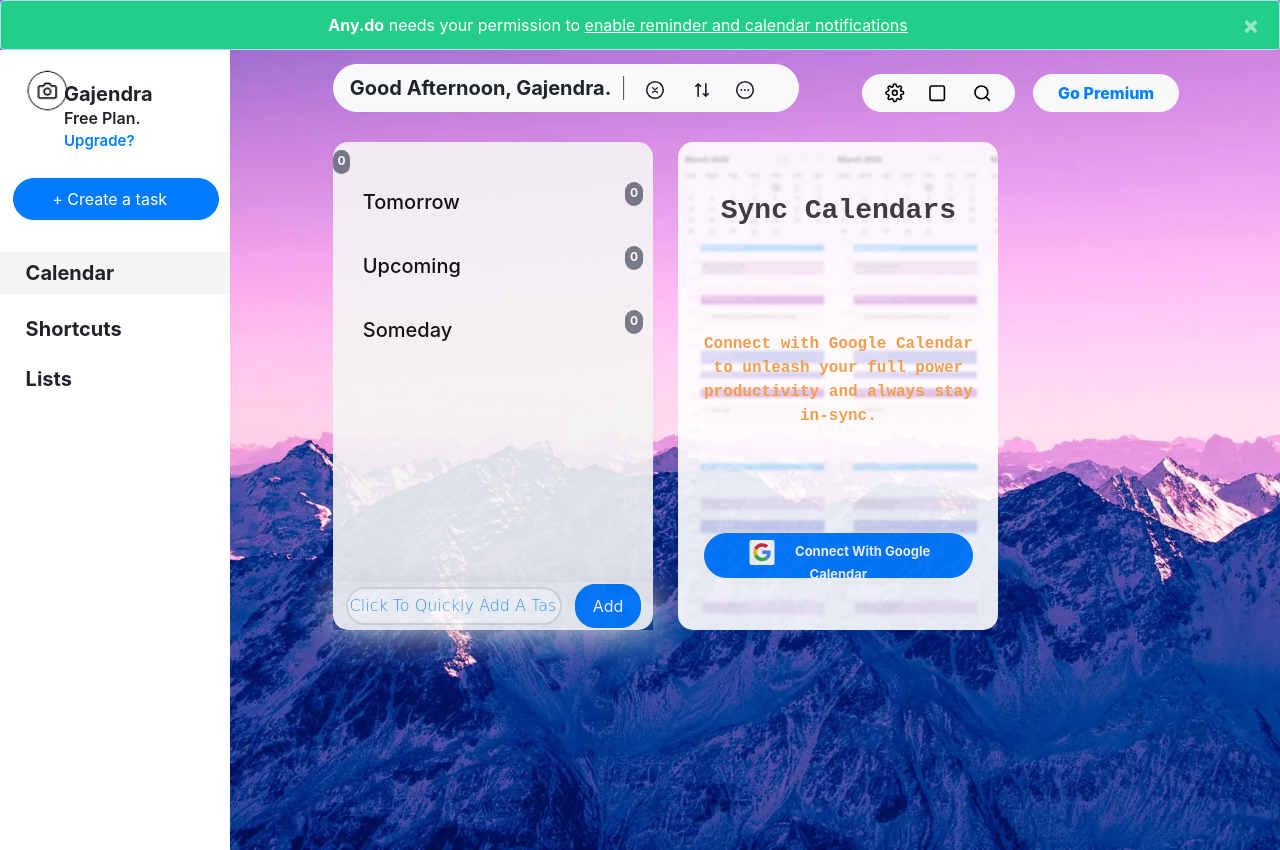
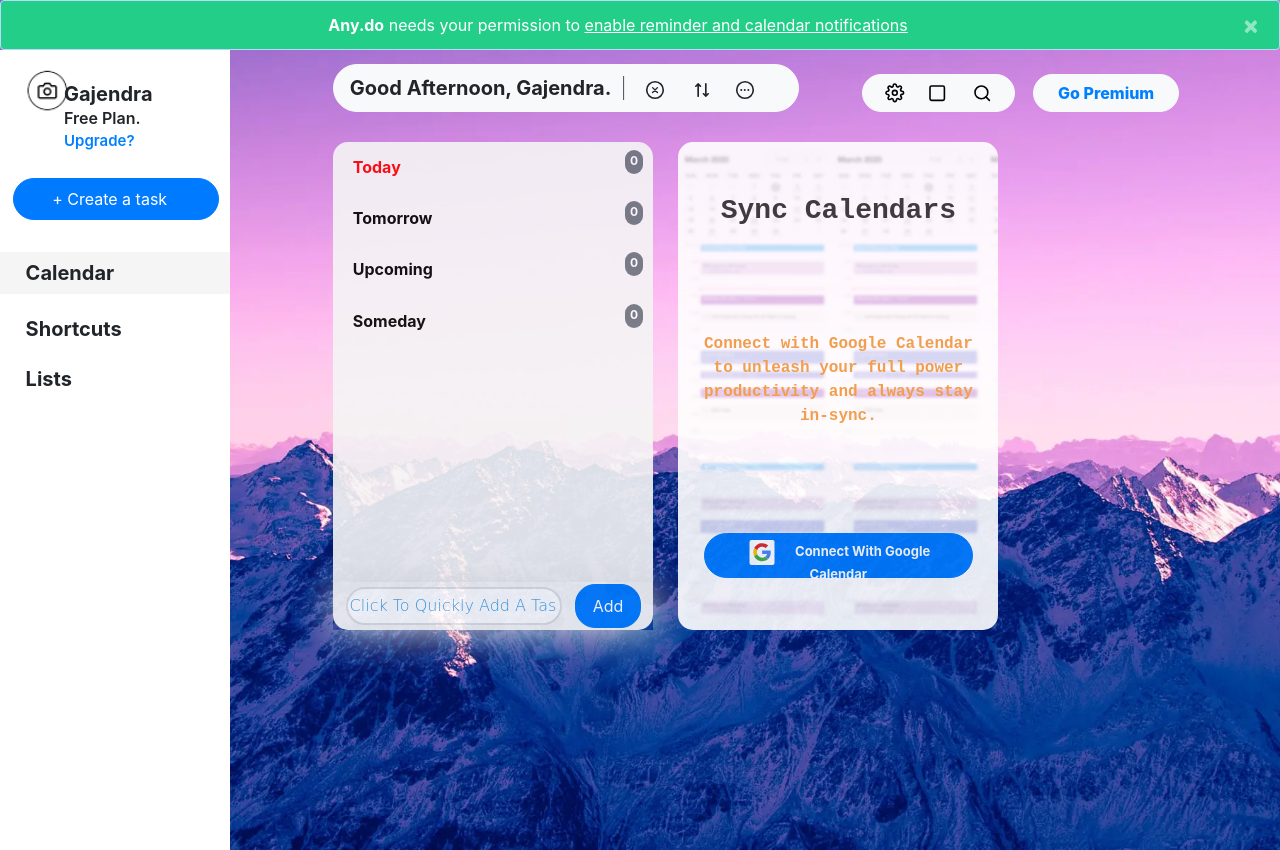
Before and after one commit to gajendra0180/Any-Do-Website-Clone, a plain HTML site: page index.html in a window 1280 px wide. Both pictures are taken after a click on the element "Today". Drawn offline with nearby package versions, Linux system fonts and the light colour scheme.

Commit message:
Added features

```diff
--- a/css/styles1.css
+++ b/css/styles1.css
@@ -5,7 +5,7 @@
 
 li {
     list-style: none;
-    margin-left: 1vw;
+    /* margin-left: 1vw; */
     padding: 4px;
     font-weight: normal;
     font-style: italic;
@@ -183,26 +183,34 @@
     opacity: .9;
 }
 
-.box1days>div>ul {
-    margin-left: -10px;
+.box1daystoday>h5 {
+    margin-left: 20px;
     margin-top: 2vh;
-    font-size: 14px;
+    font-size: 16px;
     cursor: pointer;
     font-weight: 700;
     color: rgb(0, 0, 0);
 }
 
-.box1days>div>ul:hover {
+
+/* .box1days>div>h5:hover {
     color: #0080ff;
-}
+} */
 
-.box1dayss>ul>h5:hover {
+.box1daystoday>h5:hover {
     color: red;
 }
 
 .box1dayss {
     display: flex;
     flex-direction: row;
+    justify-content: space-between;
+    flex-wrap: wrap;
+}
+
+box1daystoday {
+    display: flex;
+    flex-direction: column;
     justify-content: space-between;
     flex-wrap: wrap;
 }
--- a/index.html
+++ b/index.html
@@ -127,27 +127,35 @@
 
                     <div class="box1days">
                         <div class="box1dayss">
+                            <div class="box1daystoday">
+                                <h5 onclick="daytoadd_today()" id="Todayday">Today</h5>
                                 <ul id="today">
-                                <h5 onclick="daytoadd_today()">Today</h5>
                                 </ul>
+                            </div>
                             <span class="badge badge-secondary" id="todaybadgecounter">0</span>
                         </div>
                         <div class="box1dayss">
+                            <div class="box1daystoday">
+                                <h5 onclick="daytoadd_tomorrow()" id="Tomorrowday">Tomorrow</h5>
                                 <ul id="Tomorrow">
-                                <h5 onclick="daytoadd_tomorrow()">Tomorrow</h5>
                                 </ul>
+                            </div>
                             <span class="badge badge-secondary" id="Tomorrowbadgecounter">0</span>
                         </div>
                         <div class="box1dayss">
+                            <div class="box1daystoday">
+                                <h5 onclick="daytoadd_upcoming()" id="upcomingday">Upcoming</h5>
                                 <ul id="upcoming">
-                                <h5 onclick="daytoadd_upcoming()">Upcoming</h5>
                                 </ul>
+                            </div>
                             <span class="badge badge-secondary" id="upcomingbadgecounter">0</span>
                         </div>
                         <div class="box1dayss">
+                            <div class="box1daystoday">
+                                <h5 onclick="daytoadd_someday()" id="Somedayday">Someday</h5>
                                 <ul id="Someday">
-                                <h5 onclick="daytoadd_someday()">Someday</h5>
                                 </ul>
+                            </div>
                             <span class="badge badge-secondary" id="Somedaybadgecounter">0</span>
                         </div>
                     </div>
--- a/js/to-do.js
+++ b/js/to-do.js
@@ -31,40 +31,52 @@
     else
         document.getElementById("today").style.display = "block";
     daytoadd = 0
-    document.getElementById("today").style.color = "red";
-    document.getElementById("Tomorrow").style.color = " black";
-    document.getElementById("upcoming").style.color = " black";
-    document.getElementById("Someday").style.color = " black";
+    document.getElementById("Todayday").style.color = "red";
+    document.getElementById("Tomorrowday").style.color = " black";
+    document.getElementById("upcomingday").style.color = " black";
+    document.getElementById("Somedayday").style.color = " black";
 }
 
 function daytoadd_tomorrow() {
     toggletomorrow = !toggletomorrow
+    if (toggletomorrow)
+        document.getElementById("Tomorrow").style.display = "none";
+    else
+        document.getElementById("Tomorrow").style.display = "block";
     daytoadd = 1
-    document.getElementById("Tomorrow").style.color = " red";
-    document.getElementById("today").style.color = " black";
-    document.getElementById("upcoming").style.color = " black";
-    document.getElementById("Someday").style.color = " black";
+    document.getElementById("Tomorrowday").style.color = " red";
+    document.getElementById("Todayday").style.color = " black";
+    document.getElementById("upcomingday").style.color = " black";
+    document.getElementById("Somedayday").style.color = " black";
 
 
 }
 
 function daytoadd_upcoming() {
     toggleupcoming = !toggleupcoming
+    if (toggleupcoming)
+        document.getElementById("upcoming").style.display = "none";
+    else
+        document.getElementById("upcoming").style.display = "block";
     daytoadd = 2
-    document.getElementById("upcoming").style.color = " red";
-    document.getElementById("today").style.color = " black";
-    document.getElementById("Tomorrow").style.color = " black";
-    document.getElementById("Someday").style.color = " black";
+    document.getElementById("upcomingday").style.color = " red";
+    document.getElementById("Todayday").style.color = " black";
+    document.getElementById("Tomorrowday").style.color = " black";
+    document.getElementById("Somedayday").style.color = " black";
 
 }
 
 function daytoadd_someday() {
     togglesomeday = !togglesomeday
+    if (togglesomeday)
+        document.getElementById("Someday").style.display = "none";
+    else
+        document.getElementById("Someday").style.display = "block";
     daytoadd = 3
-    document.getElementById("Someday").style.color = " red";
-    document.getElementById("today").style.color = " black";
-    document.getElementById("Tomorrow").style.color = " black";
-    document.getElementById("upcoming").style.color = " black";
+    document.getElementById("Somedayday").style.color = " red";
+    document.getElementById("Todayday").style.color = " black";
+    document.getElementById("Tomorrowday").style.color = " black";
+    document.getElementById("upcomingday").style.color = " black";
 
 }
 
@@ -106,10 +118,10 @@
     }
 }
 
-var toggletoday = 0,
-    toggletomorrow = 0,
-    toggleupcoming = 0,
-    togglesomeday = 0;
+var toggletoday = 1,
+    toggletomorrow = 1,
+    toggleupcoming = 1,
+    togglesomeday = 1;
 
 // function toggleclickdaytoday() {
 //     if (toggleshortcuts_counter1)
```
Lines whose indentation alone changed are shown as unchanged.
